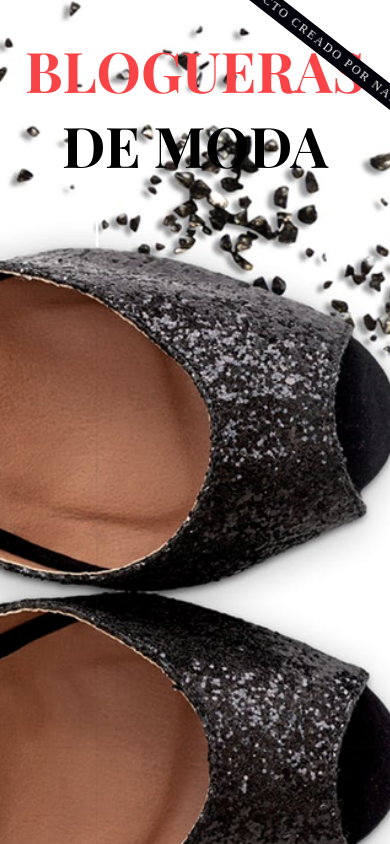
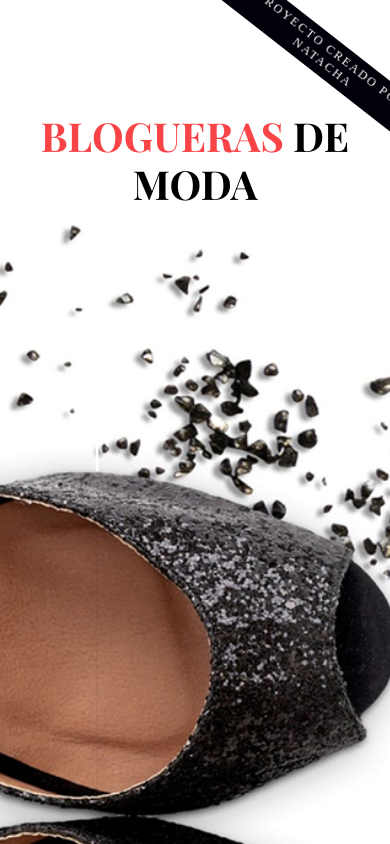
Before and after one commit to natassh/BloguerasDeModa, a React (Create React App) app: page /blogger/1 in a window 390 px wide. Shown: the top 844 px of the page. Built offline with nearby package versions, Linux system fonts and the light colour scheme; no server answers; a web font is replaced by a local one.

Commit message:
✨ RWD pages

```diff
--- a/src/App/styles/app.css
+++ b/src/App/styles/app.css
@@ -25,3 +25,18 @@ body:before {
   position: relative;
   z-index: 100;
 }
+@media screen and (max-width: 1024px) {
+  body {
+    position: static;
+  }
+}
+@media screen and (max-width: 530px) {
+  body:before {
+    top: 4rem;
+  }
+}
+@media screen and (max-width: 440px) {
+  body:before {
+    top: 14rem;
+  }
+}
--- a/src/Components/Atoms/Title/Title.css
+++ b/src/Components/Atoms/Title/Title.css
@@ -10,3 +10,37 @@
 .Title strong {
   color: var(--color-second);
 }
+@media screen and (max-width: 900px) {
+  .Title {
+    font-size: 3.2rem;
+  }
+}
+@media screen and (max-width: 860px) {
+  .Title {
+    width: 45%;
+    margin: 0 auto;
+    line-height: 3.4rem;
+  }
+}
+@media screen and (max-width: 660px) {
+  .Title {
+    font-size: 2.5rem;
+    line-height: 3rem;
+  }
+}
+@media screen and (max-width: 530px) {
+  .Title {
+    width: 100%;
+    padding: 9rem 0 1rem 0;
+  }
+}
+@media screen and (max-width: 440px) {
+  .Title {
+    padding: 7rem 0 1rem 0;
+  }
+}
+@media screen and (max-width: 375px) {
+  .Title {
+    width: 80%;
+  }
+}
--- a/src/Components/Molecules/BloggerBox/BloggerBox.css
+++ b/src/Components/Molecules/BloggerBox/BloggerBox.css
@@ -33,3 +33,36 @@
 .ListOfBloggers__BloggerBox a:hover h2 {
   color: var(--color-second);
 }
+@media screen and (max-width: 660px) {
+  .BoxDetail h2 {
+    font-size: 1.7rem;
+  }
+  .BoxDetail h3 {
+    font-size: 1.3rem;
+  }
+  .BoxDetail {
+    padding: 2.5rem 2rem 2.5rem 2rem !important;
+    max-width: 100% !important;
+    border: none !important;
+  }
+  .BoxDetail figure {
+    padding: 0;
+    margin: 0;
+    margin-right: 1rem;
+  }
+}
+@media screen and (max-width: 530px) {
+  .ListOfBloggers__BloggerBox h2 {
+    font-size: 1.3rem;
+  }
+  .BoxDetail {
+    flex-direction: column;
+  }
+  .BoxDetail figure {
+    margin-right: 0;
+    margin-bottom: 1rem;
+  }
+  .BoxDetail > div {
+    max-width: 90% !important;
+  }
+}
--- a/src/Components/Molecules/BloggerSearchForm/BloggerSearchForm.css
+++ b/src/Components/Molecules/BloggerSearchForm/BloggerSearchForm.css
@@ -5,3 +5,19 @@
   padding: 3rem 2rem 3rem 2rem;
   margin-bottom: 3rem;
 }
+@media screen and (max-width: 860px) {
+  .BloggerSearchForm {
+    margin-bottom: 1rem;
+  }
+  .BloggerSearchForm__Input {
+    width: 50%;
+  }
+}
+@media screen and (max-width: 660px) {
+  .BloggerSearchForm {
+    padding: 2rem 2rem 3rem 2rem;
+  }
+  .BloggerSearchForm__Input {
+    width: 65%;
+  }
+}
--- a/src/packages/used-stack/Components/Ribbon/Ribbon.css
+++ b/src/packages/used-stack/Components/Ribbon/Ribbon.css
@@ -25,11 +25,9 @@
   background-color: var(--color-second);
   transform: scale(1.1);
 }
-
-@media screen and (max-width: 768px) {
+@media screen and (max-width: 660px) {
   .stack__title {
-    padding: 0.2rem;
-    font-size: 0.87rem;
+    font-size: 0.6rem;
   }
 }
 @media screen and (max-width: 465px) {
```
